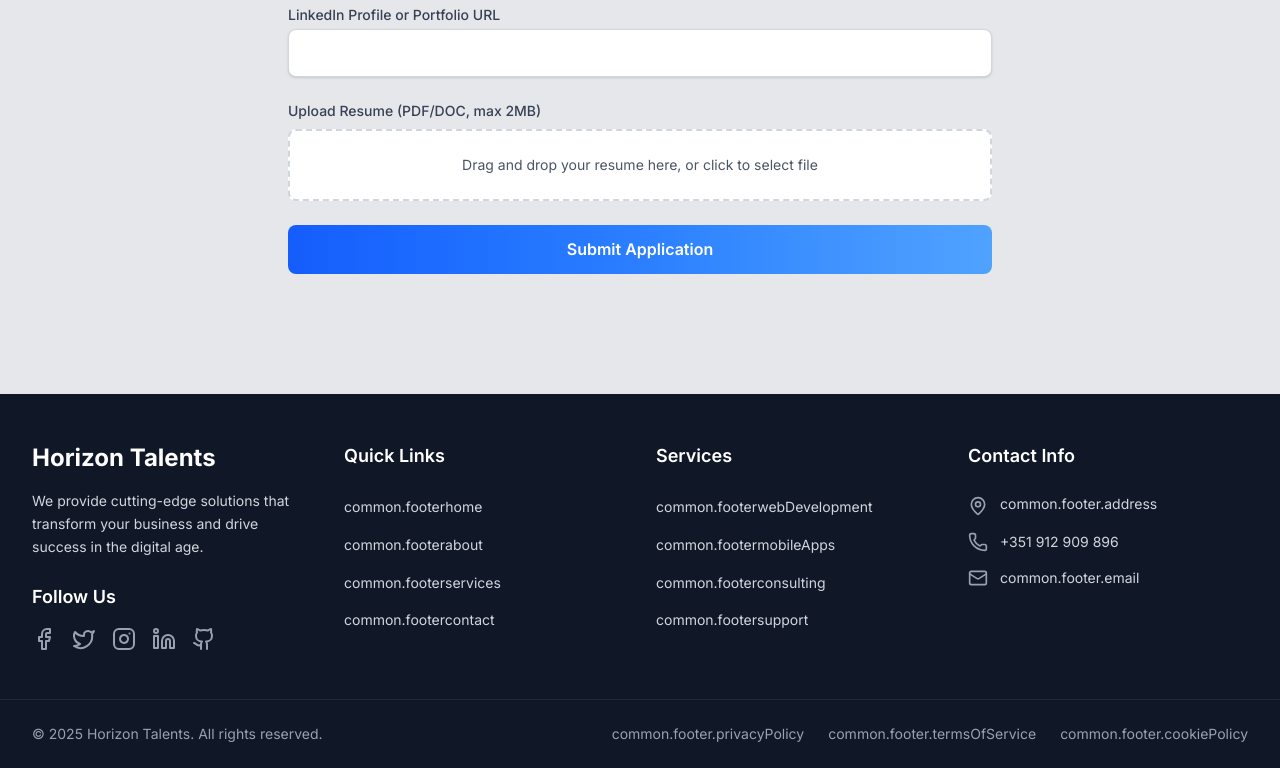
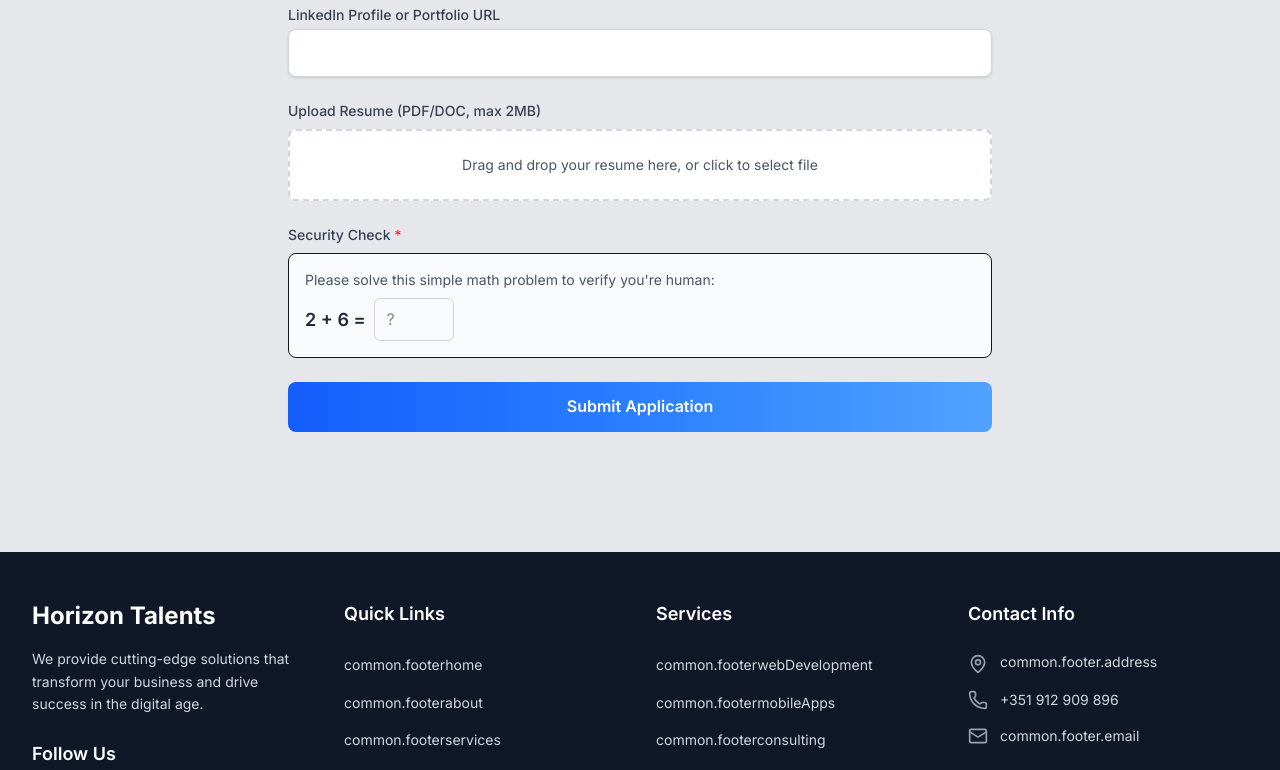
Before and after one commit to kalboussiKarim/jobs, a Next.js app: page /apply in a window 1280 px wide. Shown: the part 1178-1948 px from the top of the page. Built offline with nearby package versions, Linux system fonts and the light colour scheme; no server answers.

Commit message:
added custom math captcha

```diff
--- a/src/app/features/apply/ApplyForm.tsx
+++ b/src/app/features/apply/ApplyForm.tsx
@@ -1,5 +1,5 @@
 "use client";
-import React, { useState } from "react";
+import React, { useState, useEffect } from "react";
 import "react-phone-number-input/style.css";
 import PhoneInput from "react-phone-number-input";
 import { E164Number } from "libphonenumber-js";
@@ -18,6 +18,10 @@ const labelClass = "block text-sm font-medium text-gray-700 dark:text-gray-300";
 
 const ApplyForm: React.FC = () => {
   // Form state
+
+  const [mathQuestion, setMathQuestion] = useState({ question: "", answer: 0 });
+  const [userAnswer, setUserAnswer] = useState("");
+
   const [formData, setFormData] = useState({
     firstName: "",
     lastName: "",
@@ -42,6 +46,38 @@ const ApplyForm: React.FC = () => {
     message: string;
   }>({ type: null, message: "" });
 
+  // Generate new math question
+  const generateMathQuestion = () => {
+    const num1 = Math.floor(Math.random() * 10) + 1;
+    const num2 = Math.floor(Math.random() * 10) + 1;
+    const operators = ["+", "-"];
+    const operator = operators[Math.floor(Math.random() * operators.length)];
+
+    let answer;
+    let question;
+
+    if (operator === "+") {
+      answer = num1 + num2;
+      question = `${num1} + ${num2}`;
+    } else {
+      // For subtraction, ensure positive result
+      if (num1 >= num2) {
+        answer = num1 - num2;
+        question = `${num1} - ${num2}`;
+      } else {
+        answer = num2 - num1;
+        question = `${num2} - ${num1}`;
+      }
+    }
+
+    setMathQuestion({ question, answer });
+  };
+
+  // Generate initial math question
+  useEffect(() => {
+    generateMathQuestion();
+  }, []);
+
   // Handle input changes
   const handleInputChange = (field: string, value: any) => {
     setFormData((prev) => ({ ...prev, [field]: value }));
@@ -49,6 +85,14 @@ const ApplyForm: React.FC = () => {
     // Clear error when user starts typing
     if (errors[field]) {
       setErrors((prev) => ({ ...prev, [field]: "" }));
+    }
+  };
+
+  // Handle math answer change
+  const handleMathAnswerChange = (value: string) => {
+    setUserAnswer(value);
+    if (errors.mathCaptcha) {
+      setErrors((prev) => ({ ...prev, mathCaptcha: "" }));
     }
   };
 
@@ -114,6 +158,18 @@ const ApplyForm: React.FC = () => {
     setIsSubmitting(true);
     setSubmitStatus({ type: null, message: "" });
 
+    // Validate math CAPTCHA first
+    if (parseInt(userAnswer) !== mathQuestion.answer) {
+      setErrors((prev) => ({
+        ...prev,
+        mathCaptcha: "Incorrect answer. Please try again.",
+      }));
+      generateMathQuestion(); // Generate new question
+      setUserAnswer(""); // Clear user answer
+      setIsSubmitting(false);
+      return;
+    }
+
     // Validate form
     const validation = validateForm({
       ...formData,
@@ -167,6 +223,8 @@ const ApplyForm: React.FC = () => {
         });
         setUploadedFile(null);
         setErrors({});
+        setUserAnswer("");
+        generateMathQuestion();
       } else {
         setSubmitStatus({
           type: "error",
@@ -175,6 +233,9 @@ const ApplyForm: React.FC = () => {
         setTimeout(() => {
           setSubmitStatus({ type: null, message: "" });
         }, 2000);
+        // Generate new math question on error
+        generateMathQuestion();
+        setUserAnswer("");
       }
     } catch (error) {
       setSubmitStatus({
@@ -184,10 +245,16 @@ const ApplyForm: React.FC = () => {
       setTimeout(() => {
         setSubmitStatus({ type: null, message: "" });
       }, 2000);
+      // Generate new math question on error
+      generateMathQuestion();
+      setUserAnswer("");
     } finally {
       setIsSubmitting(false);
     }
   };
+
+  const isMathAnswerCorrect =
+    userAnswer !== "" && parseInt(userAnswer) === mathQuestion.answer;
 
   return (
     <form className="space-y-6" onSubmit={handleSubmit}>
@@ -549,6 +616,43 @@ const ApplyForm: React.FC = () => {
         )}
       </div>
 
+      {/* Math CAPTCHA */}
+      <div>
+        <label className={labelClass}>
+          Security Check <span className="text-red-500">*</span>
+        </label>
+        <div className="mt-2 p-4 bg-gray-50 dark:bg-gray-700 rounded-lg border">
+          <p className="text-sm text-gray-600 dark:text-gray-300 mb-2">
+            Please solve this simple math problem to verify you're human:
+          </p>
+          <div className="flex items-center space-x-2">
+            <span className="text-lg font-semibold text-gray-800 dark:text-gray-200">
+              {mathQuestion.question} =
+            </span>
+            <input
+              type="number"
+              value={userAnswer}
+              onChange={(e) => handleMathAnswerChange(e.target.value)}
+              className={`w-20 px-3 py-2 border rounded-md focus:ring-2 focus:ring-blue-500 focus:outline-none ${
+                errors.mathCaptcha
+                  ? "border-red-500"
+                  : isMathAnswerCorrect
+                  ? "border-green-500 bg-green-50"
+                  : "border-gray-300"
+              }`}
+              placeholder="?"
+              required
+            />
+            {isMathAnswerCorrect && (
+              <span className="text-green-600 text-sm">✓ Correct!</span>
+            )}
+          </div>
+          {errors.mathCaptcha && (
+            <p className="mt-2 text-sm text-red-600">{errors.mathCaptcha}</p>
+          )}
+        </div>
+      </div>
+
       {/* Status Message */}
       {submitStatus.type && (
         <div
--- a/src/app/services/applicationService.ts
+++ b/src/app/services/applicationService.js
@@ -3,25 +3,17 @@ import st from "../backend/storage";
 import { Permission, Role } from "appwrite";
 
 export class ApplicationService {
-  static async submitApplication(
-    formData: Record<string, any>,
-    resumeFile: File | null = null
-  ) {
+  static async submitApplication(formData, resumeFile = null) {
     try {
       let resumeFileId = null;
 
       // Upload resume file if provided
       if (resumeFile) {
-        const resumes = (st as any).resumes;
-        const uploadResponse = await resumes.upload(
-          resumeFile,
-          [Permission.read(Role.any())], // Read permissions
-          [Permission.write(Role.any())] // Write permissions
-        );
+        const uploadResponse = await st.resumes.upload(resumeFile);
         resumeFileId = uploadResponse.$id;
       }
 
-      // Prepare the application data (excluding recaptchaToken from stored data)
+      // Prepare the application data
       const applicationData = {
         firstName: formData.firstName,
         lastName: formData.lastName,
@@ -40,8 +32,7 @@ export class ApplicationService {
       };
 
       // Create the application document
-      const applications = (db as any).applications;
-      const response = await applications.create(applicationData);
+      const response = await db.applications.create(applicationData);
 
       return {
         success: true,
@@ -51,25 +42,18 @@ export class ApplicationService {
     } catch (error) {
       console.error("Error submitting application:", error);
 
-      let resumeFileId: string | null = null;
       // If resume was uploaded but application creation failed, clean up the file
       if (resumeFileId) {
         try {
-          const resumes = (st as any).resumes;
-          await resumes.delete(resumeFileId);
+          await st.resumes.delete(resumeFileId);
         } catch (cleanupError) {
           console.error("Error cleaning up uploaded file:", cleanupError);
         }
       }
-      let errorMessage = "Failed to submit application";
-
-      if (error instanceof Error) {
-        errorMessage = error.message;
-      }
 
       return {
         success: false,
-        error: errorMessage,
+        error: error.message || "Failed to submit application",
       };
     }
   }
```
